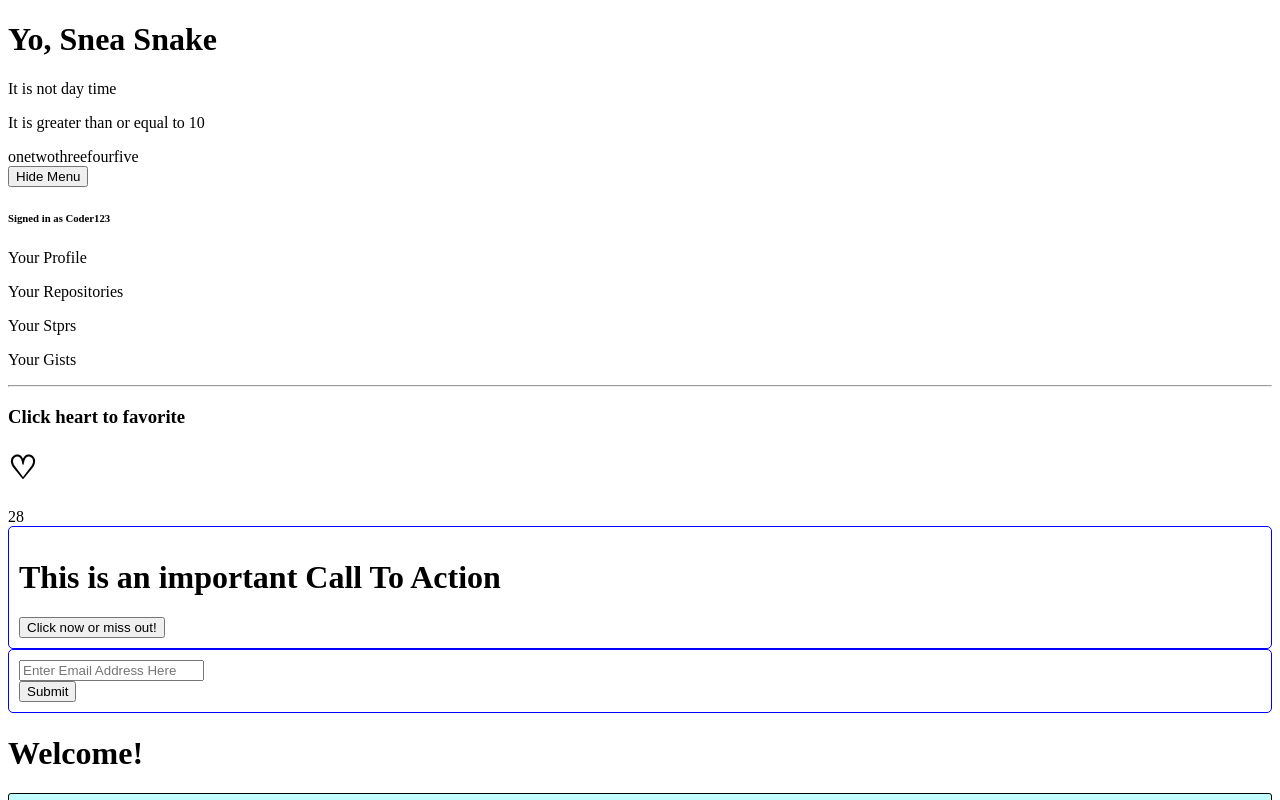
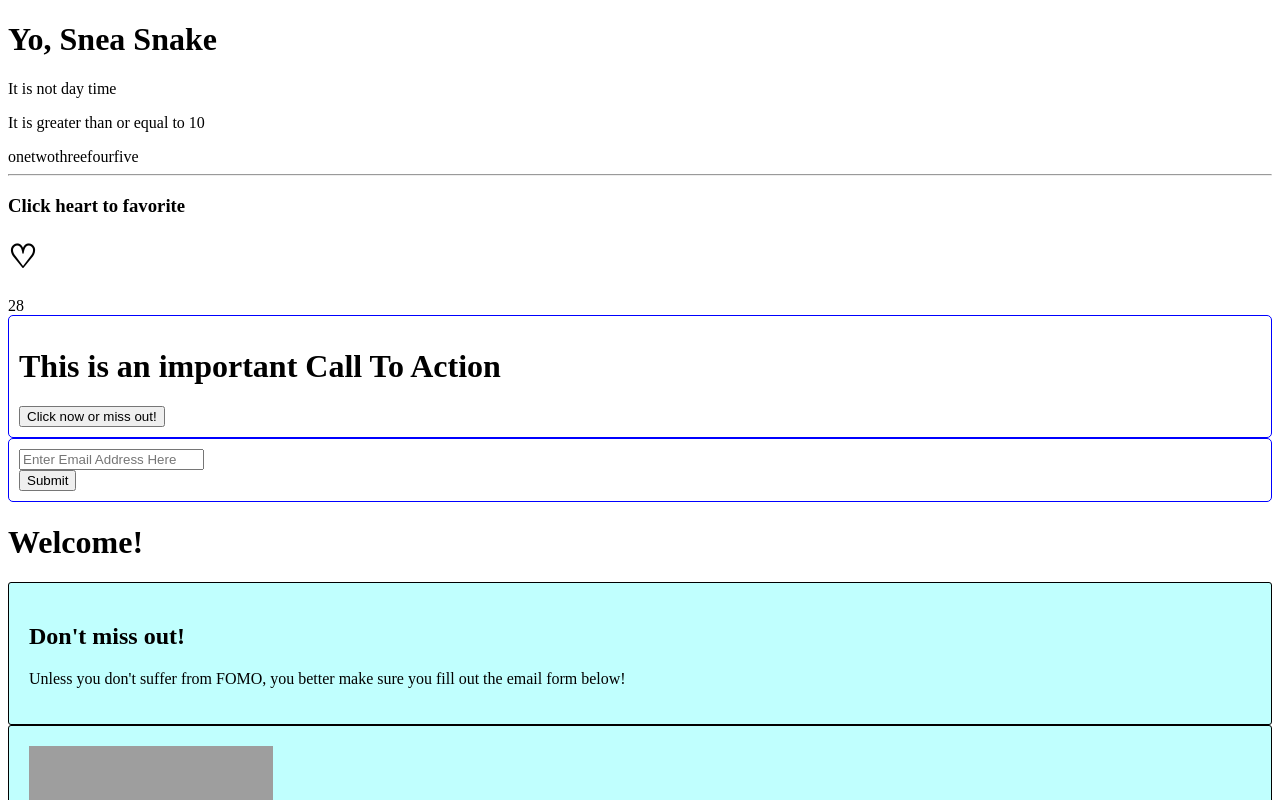
Before and after one commit to MattVegh/advance-react-practice, a React (Create React App) app: page / in a window 1280 px wide. Shown: the top 800 px of the page. Built offline with nearby package versions, Linux system fonts and the light colour scheme; grey boxes are pictures that could not be loaded.

Commit message:
refactoring

```diff
--- a/src/App.js
+++ b/src/App.js
@@ -33,7 +33,7 @@ function App(props) {
           }
         }
       />
-      <Menu />
+
       <hr />
       <Favorite />
 
--- a/src/HOC_Part_4/Favorite.js
+++ b/src/HOC_Part_4/Favorite.js
@@ -1,6 +1,9 @@
-import React from "react"
-import {withToggler} from "./withToggler"
+import React, {Component} from "react"
+import Toggler from "../Toggler"
+
 function Favorite(props) {
+    return (
+        <Toggler render={function() {
             return (
                 <div>
                     <h3>Click heart to favorite</h3>
@@ -13,8 +16,8 @@ function Favorite(props) {
                     </h1>
                 </div>
             )
+        }}/>
+    )
 }
 
-
-const FavoriteToggler = withToggler(Favorite, {defaultOnValue: false})
-export default FavoriteToggler
+export default Favorite
--- a/src/HOC_Part_4/Menu.js
+++ b/src/HOC_Part_4/Menu.js
@@ -1,5 +1,5 @@
 import React from "react"
-import {withToggler} from './withToggler'
+import Toggler from '../Toggler'
 
 function Menu(props) {
         return (
@@ -16,4 +16,4 @@ function Menu(props) {
         )
         }
 
-export default withToggler(Menu, {defaultOnValue: true})
+export default Menu
--- a/src/HOC_Part_4/withToggler.js
+++ /dev/null
@@ -1,35 +0,0 @@
-import React, { Component } from 'react'
-
-
-class Toggler extends Component {
-    state = {
-        on: this.props.defaultOnValue
-    }
-
-    toggle = () => {
-        this.setState(prevState => {
-            return {
-                on: !prevState.on
-            }
-        })
-    }
-
-    render() {
-        const C = this.props.component
-        return (
-            <C
-            on={this.state.on}
-            toggle={this.toggle}
-            {...this.props}
-            />
-        )
-    }
-}
-export function withToggler(component, optionsObj) {
-
-    return function(props) {
-        return (
-            <Toggler component={component} defaultOnValue={optionsObj.defaultOnValue} {...props} />
-        )
-    }
-}
--- /dev/null
+++ b/src/Toggler.js
@@ -0,0 +1,25 @@
+import React, { Component } from 'react'
+
+
+class Toggler extends Component {
+    state = {
+        on: this.props.defaultOnValue
+    }
+
+    toggle = () => {
+        this.setState(prevState => {
+            return {
+                on: !prevState.on
+            }
+        })
+    }
+
+    render() {
+        return (
+            <div>
+              {this.props.render()}
+            </div>
+        )
+    }
+}
+export default Toggler
```
Lines whose indentation alone changed are shown as unchanged.
